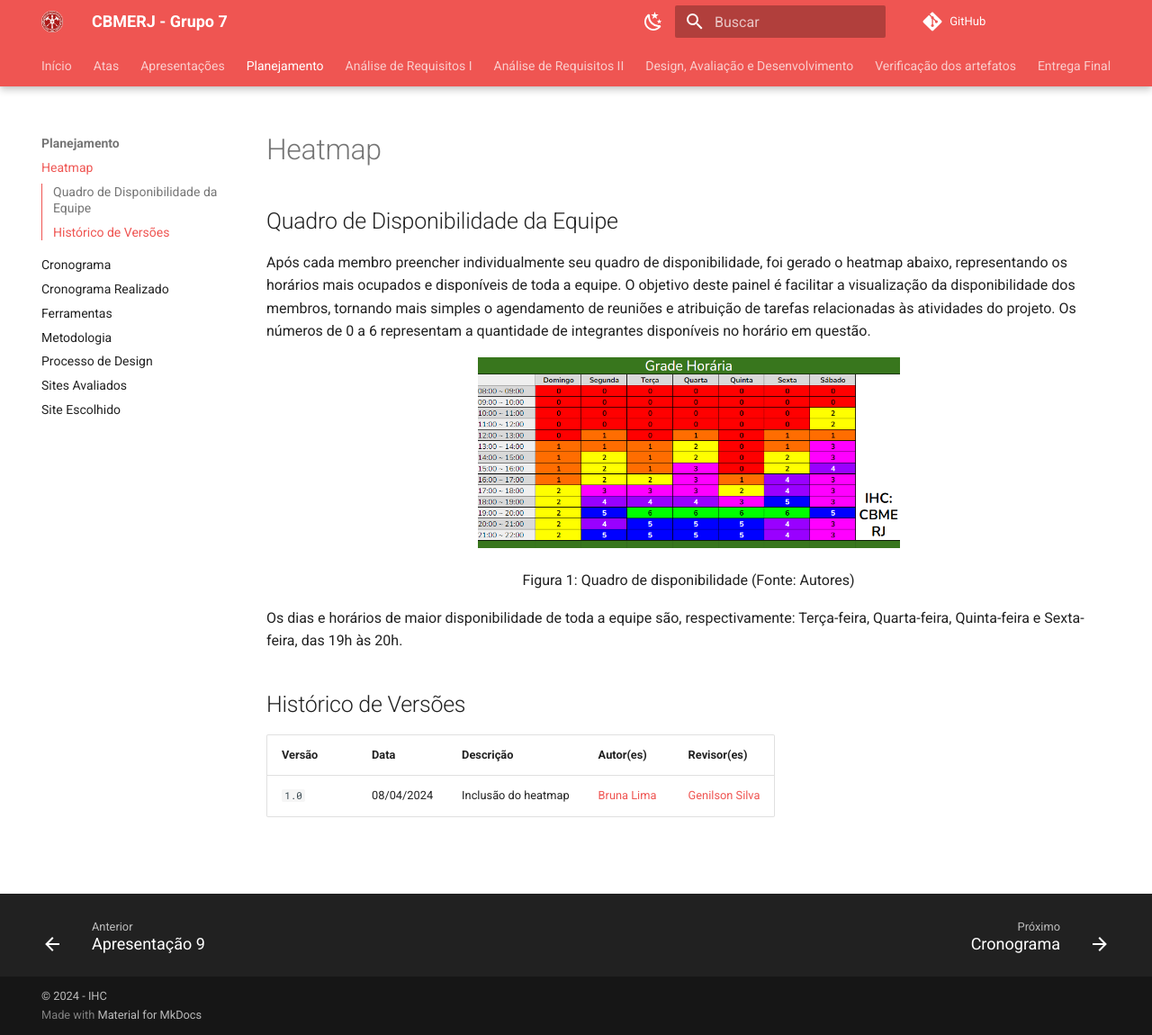
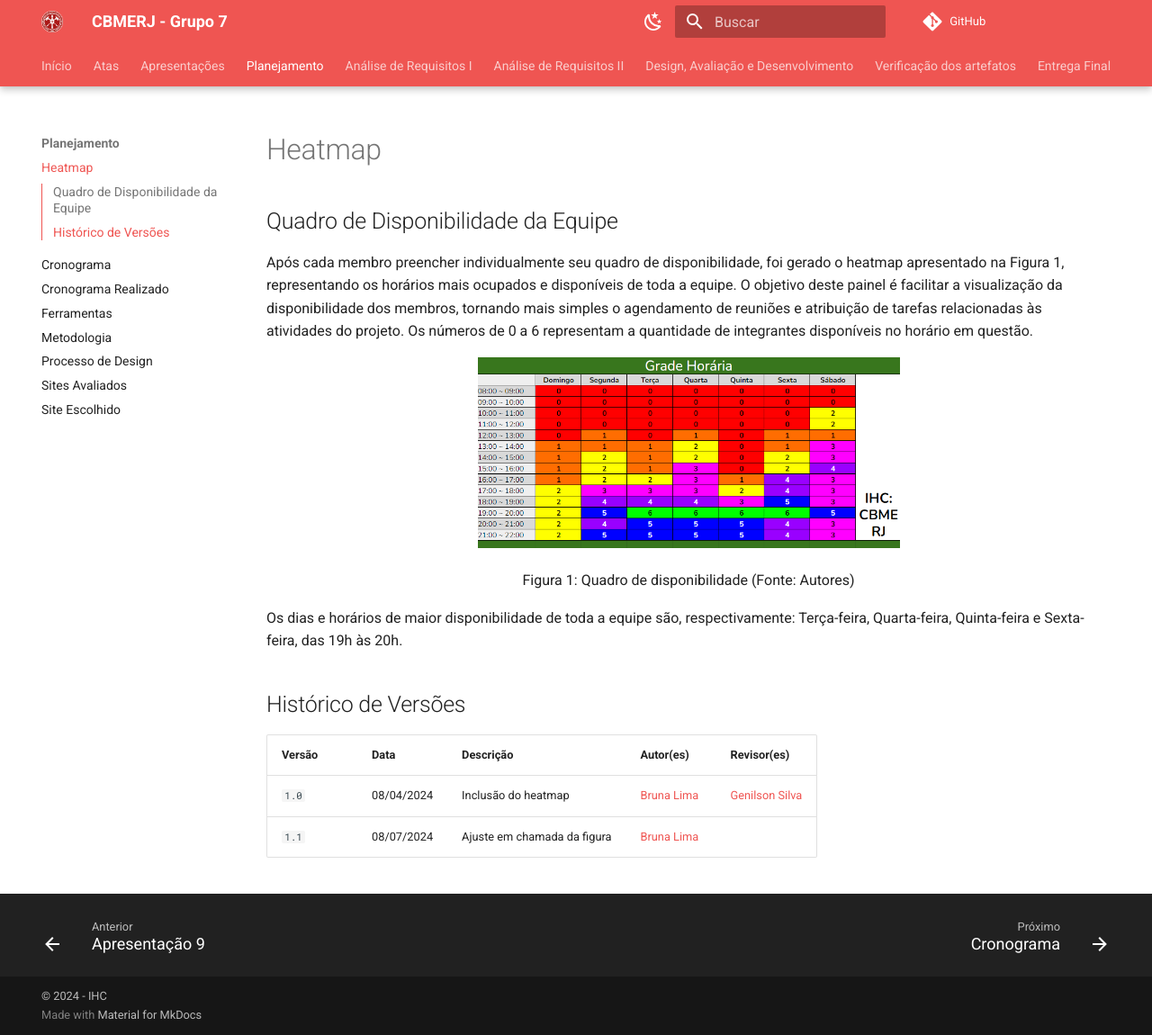
Before and after one commit to Interacao-Humano-Computador/2024.1-CBMERJ, an MkDocs documentation site: the page built from docs/planejamento/heatmap.md, in a window 1280 px wide and 1150 px high. Shown: the whole window at 90% size. Built offline with MkDocs 1.6.1 and Material for MkDocs 9.7.7, drawn with Linux system fonts in a browser that asks for light colours; comment, search, counter and statistics services are not loaded.

Commit message:
Correção: chamada de figura e fonte

```diff
--- a/docs/planejamento/heatmap.md
+++ b/docs/planejamento/heatmap.md
@@ -1,5 +1,5 @@
 ## Quadro de Disponibilidade da Equipe
-Após cada membro preencher individualmente seu quadro de disponibilidade, foi gerado o heatmap abaixo, representando os horários mais ocupados e disponíveis de toda a equipe. O objetivo deste painel é facilitar a visualização da disponibilidade dos membros, tornando mais simples o agendamento de reuniões e atribuição de tarefas relacionadas às atividades do projeto.
+Após cada membro preencher individualmente seu quadro de disponibilidade, foi gerado o heatmap apresentado na Figura 1, representando os horários mais ocupados e disponíveis de toda a equipe. O objetivo deste painel é facilitar a visualização da disponibilidade dos membros, tornando mais simples o agendamento de reuniões e atribuição de tarefas relacionadas às atividades do projeto.
 Os números de 0 a 6 representam a quantidade de integrantes disponíveis no horário em questão.
 
 <p align="center">
@@ -14,3 +14,4 @@ Os dias e horários de maior disponibilidade de toda a equipe são, respectivame
 | Versão | Data       | Descrição            | Autor(es)                                         | Revisor(es)                                       |
 | ------ | ---------- | -------------------- | ------------------------------------------------- | ------------------------------------------------- |
 | `1.0`  | 08/04/2024 | Inclusão do heatmap   | [Bruna Lima](https://github.com/libruna)         | [Genilson Silva](https://github.com/GenilsonJrs) |
+| `1.1`  | 08/07/2024 | Ajuste em chamada da figura | [Bruna Lima](https://github.com/libruna)         | |
```
Also changed, not shown: docs/planejamento/sites-avaliados.md (+3 -1 lines).
